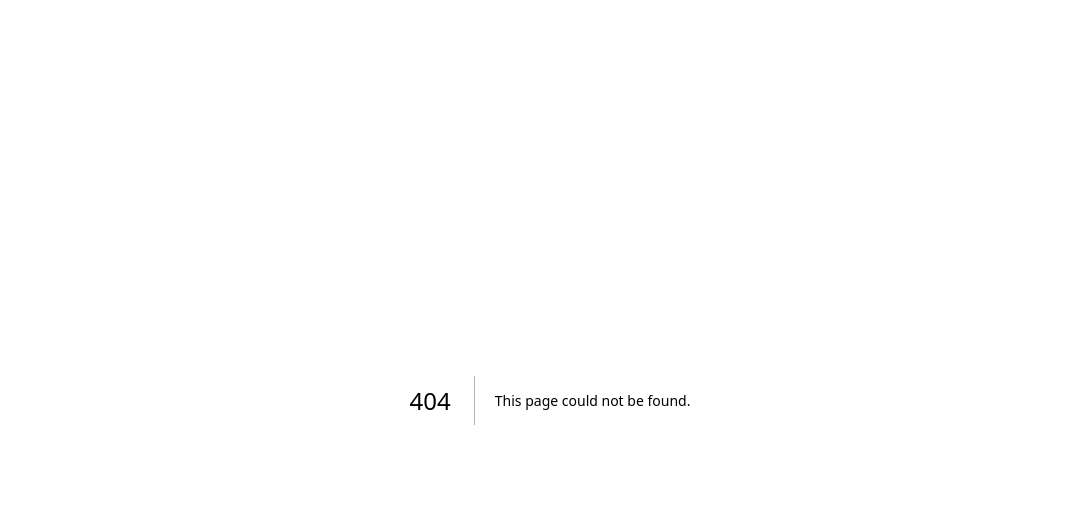
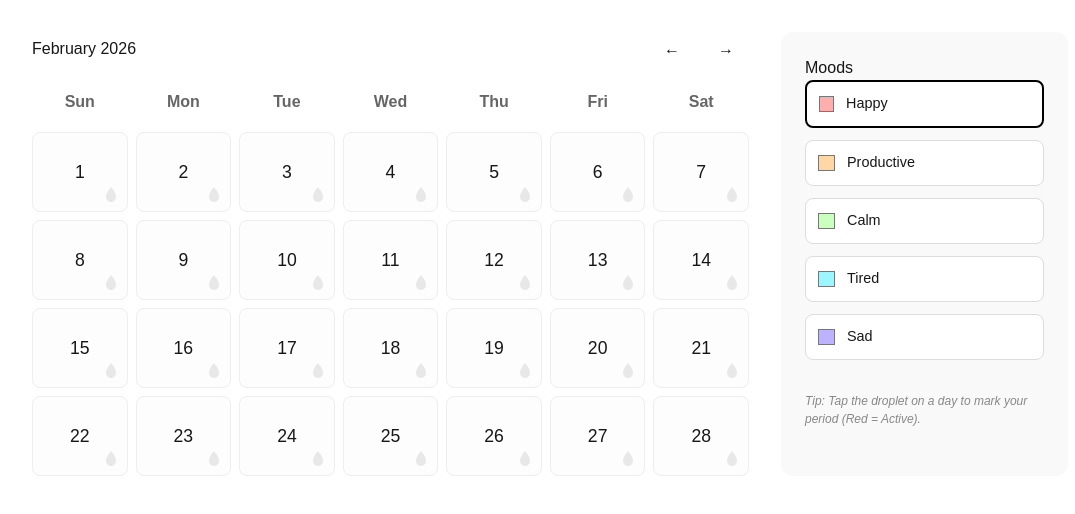
Before and after one commit to eelizabethho/MamaMind, a Next.js app: page /period-mood-trackers in a window 1280 px wide. Before the commit this address had no page. Shown: the top 514 px of the page, without its empty margins (90-1165 px from the left). Built offline with nearby package versions, Linux system fonts and the light colour scheme.

Commit message:
current calendar for period and mood tracking

```diff
--- /dev/null
+++ b/app/period-mood-trackers/page.tsx
@@ -0,0 +1,192 @@
+"use client";
+
+import React, { useState, useEffect } from 'react';
+
+export default function Page() {
+  const [viewDate, setViewDate] = useState(new Date());
+
+  const year = viewDate.getFullYear();
+  const month = viewDate.getMonth();
+
+  // Storage Keys
+  const periodKey = `period-${year}-${month}`;
+  const moodKey = `moods-${year}-${month}`;
+  const paletteKey = `mood-palette`;
+
+  // --- State ---
+  const [periodDays, setPeriodDays] = useState<number[]>([]);
+  const [dailyMoods, setDailyMoods] = useState<Record<number, string>>({});
+  const [palette, setPalette] = useState([
+    { color: '#ffadad', label: 'Happy' },
+    { color: '#ffd6a5', label: 'Productive' },
+    { color: '#caffbf', label: 'Calm' },
+    { color: '#9bf6ff', label: 'Tired' },
+    { color: '#bdb2ff', label: 'Sad' }
+  ]);
+  const [activeMoodIndex, setActiveMoodIndex] = useState(0);
+
+  // 1. Load Data
+  // Dependencies are explicitly defined and won't change size
+  useEffect(() => {
+    const savedPeriods = localStorage.getItem(periodKey);
+    const savedMoods = localStorage.getItem(moodKey);
+    const savedPalette = localStorage.getItem(paletteKey);
+
+    setPeriodDays(savedPeriods ? JSON.parse(savedPeriods) : []);
+    setDailyMoods(savedMoods ? JSON.parse(savedMoods) : {});
+    if (savedPalette) setPalette(JSON.parse(savedPalette));
+  }, [periodKey, moodKey, paletteKey]);
+
+  // 2. Save Data
+  useEffect(() => {
+    localStorage.setItem(periodKey, JSON.stringify(periodDays));
+    localStorage.setItem(moodKey, JSON.stringify(dailyMoods));
+    localStorage.setItem(paletteKey, JSON.stringify(palette));
+  }, [periodDays, dailyMoods, palette, periodKey, moodKey, paletteKey]);
+
+  // --- Handlers ---
+  const handleDayClick = (day: number | null) => {
+    if (!day) return;
+    const currentColor = palette[activeMoodIndex].color;
+    setDailyMoods(prev => {
+      const next = { ...prev };
+      if (next[day] === currentColor) {
+        delete next[day];
+      } else {
+        next[day] = currentColor;
+      }
+      return next;
+    });
+  };
+
+  const togglePeriod = (e: React.MouseEvent, day: number) => {
+    e.stopPropagation();
+    setPeriodDays(prev =>
+      prev.includes(day) ? prev.filter(d => d !== day) : [...prev, day]
+    );
+  };
+
+  const updatePalette = (index: number, field: 'color' | 'label', value: string) => {
+    const newPalette = [...palette];
+    newPalette[index] = { ...newPalette[index], [field]: value };
+    setPalette(newPalette);
+  };
+
+  const changeMonth = (offset: number) => {
+    setViewDate(new Date(year, month + offset, 1));
+  };
+
+  const daysInMonth = new Date(year, month + 1, 0).getDate();
+  const firstDayIndex = new Date(year, month, 1).getDay();
+  const calendarCells = [
+    ...Array(firstDayIndex).fill(null),
+    ...Array.from({ length: daysInMonth }, (_, i) => i + 1)
+  ];
+
+  return (
+    <main style={{ padding: "2rem", fontFamily: 'sans-serif', maxWidth: '1100px', margin: '0 auto', display: 'flex', gap: '2rem' }}>
+
+      {/* Calendar Section */}
+      <section style={{ flex: 3 }}>
+        <header style={{ display: 'flex', justifyContent: 'space-between', marginBottom: '1.5rem', alignItems: 'center' }}>
+          <h2 style={{ margin: 0 }}>{viewDate.toLocaleString('default', { month: 'long', year: 'numeric' })}</h2>
+          <div style={{ display: 'flex', gap: '8px' }}>
+            <button onClick={() => changeMonth(-1)} style={{ padding: '5px 15px', cursor: 'pointer' }}>←</button>
+            <button onClick={() => changeMonth(1)} style={{ padding: '5px 15px', cursor: 'pointer' }}>→</button>
+          </div>
+        </header>
+
+        <div style={{ display: 'grid', gridTemplateColumns: 'repeat(7, 1fr)', gap: '8px', textAlign: 'center' }}>
+          {['Sun', 'Mon', 'Tue', 'Wed', 'Thu', 'Fri', 'Sat'].map(day => (
+            <div key={day} style={{ fontWeight: 'bold', paddingBottom: '10px', color: '#666' }}>{day}</div>
+          ))}
+
+          {calendarCells.map((day, i) => {
+            const moodColor = day ? dailyMoods[day] : null;
+            const hasPeriod = day ? periodDays.includes(day) : false;
+
+            return (
+              <div
+                key={i}
+                onClick={() => handleDayClick(day)}
+                style={{
+                  height: '80px',
+                  position: 'relative',
+                  borderRadius: '8px',
+                  cursor: day ? 'pointer' : 'default',
+                  backgroundColor: moodColor || (day ? '#fdfdfd' : 'transparent'),
+                  border: day ? '1px solid #eee' : 'none',
+                  display: 'flex',
+                  alignItems: 'center',
+                  justifyContent: 'center',
+                  fontSize: '1.1rem',
+                  transition: 'background-color 0.2s'
+                }}
+              >
+                {day}
+
+                {day && (
+                  <div
+                    onClick={(e) => togglePeriod(e, day)}
+                    style={{
+                      position: 'absolute',
+                      bottom: '6px',
+                      right: '6px',
+                      cursor: 'pointer',
+                      // Pure Red when active, very light gray when inactive
+                      color: hasPeriod ? '#FF0000' : '#E8E8E8',
+                      transition: 'color 0.2s'
+                    }}
+                  >
+                    <svg width="20" height="20" viewBox="0 0 24 24" fill="currentColor">
+                      <path d="M12 2.5C12 2.5 6 9 6 14.5C6 17.81 8.69 20.5 12 20.5C15.31 20.5 18 17.81 18 14.5C18 9 12 2.5 12 2.5Z" />
+                    </svg>
+                  </div>
+                )}
+              </div>
+            );
+          })}
+        </div>
+      </section>
+
+      {/* Mood Sidebar */}
+      <aside style={{ flex: 1, padding: '1.5rem', backgroundColor: '#f9f9f9', borderRadius: '12px', minWidth: '250px' }}>
+        <h3 style={{ marginTop: 0 }}>Moods</h3>
+        <div style={{ display: 'flex', flexDirection: 'column', gap: '12px' }}>
+          {palette.map((item, idx) => (
+            <div
+              key={idx}
+              onClick={() => setActiveMoodIndex(idx)}
+              style={{
+                display: 'flex',
+                alignItems: 'center',
+                gap: '10px',
+                padding: '10px',
+                borderRadius: '8px',
+                cursor: 'pointer',
+                border: activeMoodIndex === idx ? '2px solid #000' : '1px solid #ddd',
+                backgroundColor: '#fff'
+              }}
+            >
+              <input
+                type="color"
+                value={item.color}
+                onChange={(e) => updatePalette(idx, 'color', e.target.value)}
+                style={{ border: 'none', width: '24px', height: '24px', cursor: 'pointer', background: 'none' }}
+              />
+              <input
+                type="text"
+                value={item.label}
+                onChange={(e) => updatePalette(idx, 'label', e.target.value)}
+                style={{ flex: 1, border: 'none', outline: 'none', fontSize: '0.9rem' }}
+              />
+            </div>
+          ))}
+        </div>
+        <p style={{ fontSize: '0.75rem', marginTop: '2rem', color: '#888', fontStyle: 'italic' }}>
+          Tip: Tap the droplet on a day to mark your period (Red = Active).
+        </p>
+      </aside>
+    </main>
+  );
+}
```
